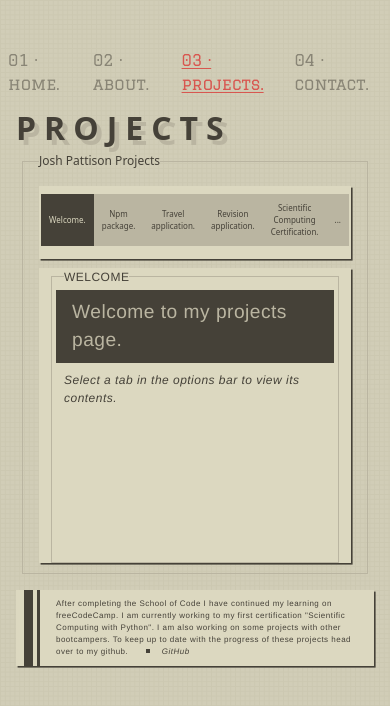
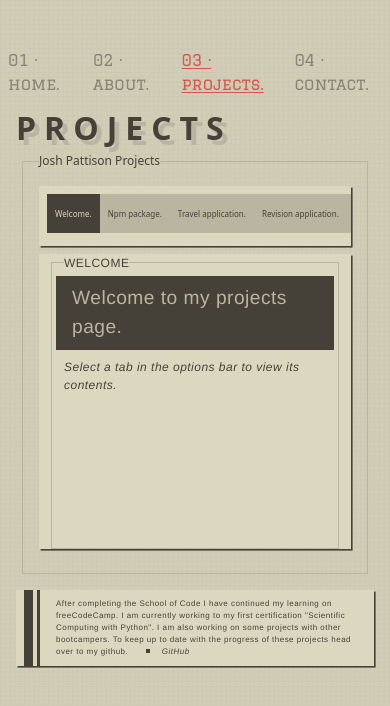
Before and after one commit to pattisoj/portfolio, a Next.js app: page /projects in a window 390 px wide. Shown: the top 706 px of the page. Built offline with nearby package versions, Linux system fonts and the light colour scheme.

Commit message:
Updated responsiveness on small screens

```diff
--- a/styles/projects.css
+++ b/styles/projects.css
@@ -159,11 +159,17 @@ display: none;
     .projects-options{
         display: flex;
         flex-direction: row;
-        justify-content: center;
+        justify-content: flex-start;
         padding: .5rem;
-        height: fit-content;
+        height: 7vh;
         width: 80vw;
         font-size: .5rem;
+        overflow-x: scroll;
+    }
+
+    .about-option-button{
+        width: fit-content;
+        white-space: nowrap;
     }
 
     .projects-info-content-container{
```
